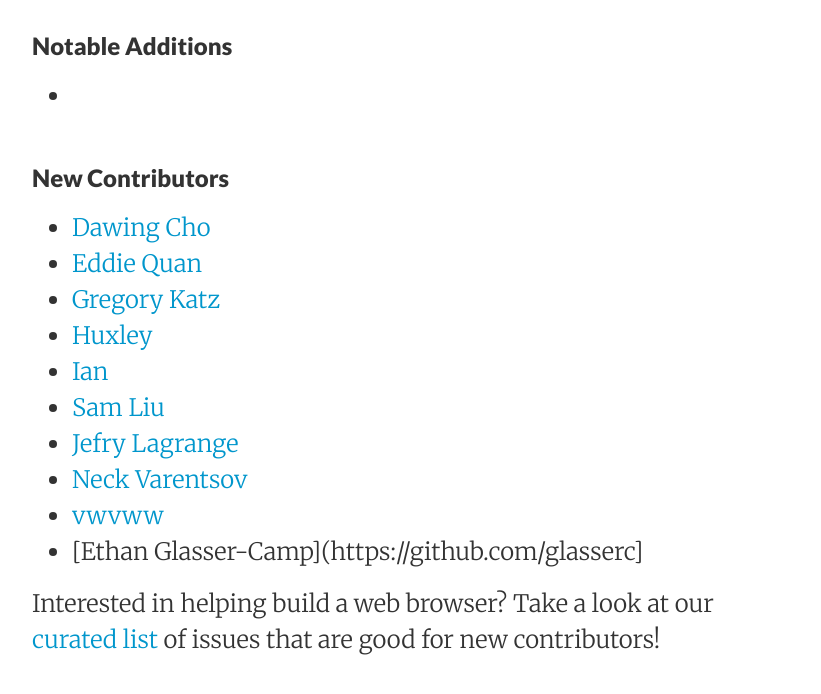
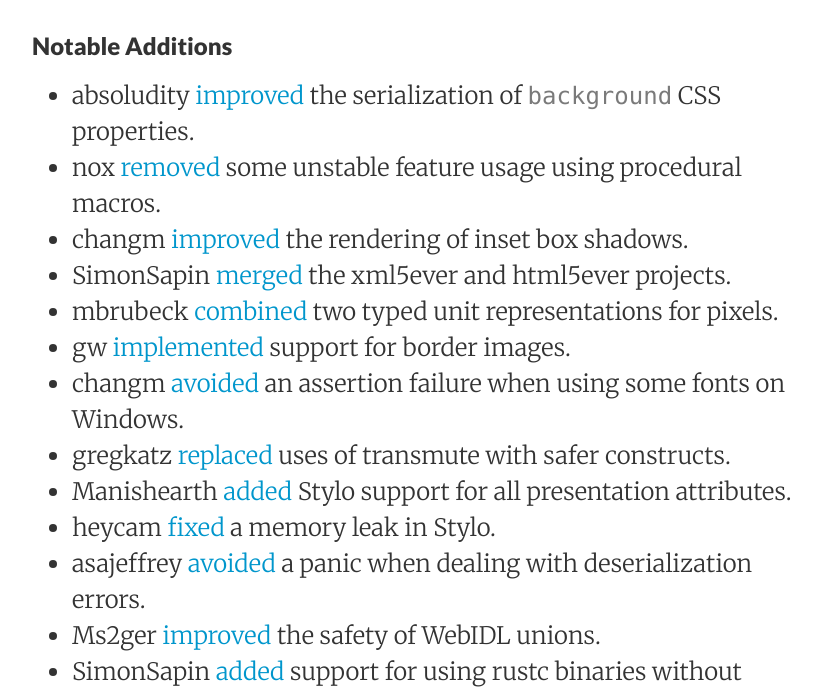
Before and after one commit to servo/blog.servo.org, a Jekyll site: the page built from _posts/2017-02-21-twis-93.md, in a window 1280 px wide and 1400 px high, scrolled down 671 px. Shown: the top 694 px of the window, without its empty margins (224-1045 px from the left). Built offline with Jekyll 4.4.1, drawn with Linux system fonts in a browser that asks for light colours; some of the changed text lies outside the part shown.

Commit message:
Notable changes.

```diff
--- a/_posts/2017-02-21-twis-93.md
+++ b/_posts/2017-02-21-twis-93.md
@@ -17,7 +17,29 @@
 
 ### Notable Additions
 
--
+- absoludity [improved](https://github.com/servo/servo/pull/15733) the serialization of `background` CSS properties.
+- nox [removed](https://github.com/servo/servo/pull/15715) some unstable feature usage using procedural macros.
+- changm [improved](https://github.com/servo/webrender/pull/926) the rendering of inset box shadows.
+- SimonSapin [merged](https://github.com/servo/html5ever/pull/254) the xml5ever and html5ever projects.
+- mbrubeck [combined](https://github.com/servo/servo/pull/15700) two typed unit representations for pixels.
+- gw [implemented](https://github.com/servo/servo/pull/15697) support for border images.
+- changm [avoided](https://github.com/servo/webrender/pull/910) an assertion failure when using some fonts on Windows.
+- gregkatz [replaced](https://github.com/servo/servo/pull/15659) uses of transmute with safer constructs.
+- Manishearth [added](https://github.com/servo/servo/pull/15644) Stylo support for all presentation attributes.
+- heycam [fixed](https://github.com/servo/servo/pull/15629) a memory leak in Stylo.
+- asajeffrey [avoided](https://github.com/servo/servo/pull/15618) a panic when dealing with deserialization errors.
+- Ms2ger [improved](https://github.com/servo/servo/pull/15589) the safety of WebIDL unions.
+- SimonSapin [added](https://github.com/servo/servo/pull/15559) support for using rustc binaries without LLVM assertions enabled to improve build performance.
+- danlrobertson [corrected](https://github.com/servo/ipc-channel/pull/149) some ipc-channel behaviour when dealing with file descriptors that are no longer usable.
+- fresxcv [implemented](https://github.com/servo/servo/pull/15520) the `selectedIndex` API for `HTMLSelectElement`.
+- emilio [compacted](https://github.com/servo/rust-cssparser/pull/118) some RGBA representations.
+- nical [implemented](https://github.com/servo/webrender/pull/858) the foundations of vector graphic rendering for WebRender.
+- prampey [fixed](https://github.com/servo/servo/pull/15495) a panic that could occur when using the `matchMedia` API.
+- asajeffrey [split](https://github.com/servo/servo/pull/15438) the origin concept into immutable and mutable as a precursor to supporting `document.domain`.
+- dati91 [implemented](https://github.com/servo/servo/pull/15314) the Permissions API for WebBluetooth.
+- asajeffrey [allowed](https://github.com/servo/servo/pull/15358) browsing contexts to resolve cross-origin windows.
+- jdm [moved](https://github.com/servo/servo/pull/14962) network requests from the image cache thread to the script thread from which they originate.
+- mathieuh [updated](https://github.com/servo/servo/pull/13561) the `Request` constructor to match more recent specification changes.
 
 ### New Contributors
 
@@ -30,7 +52,7 @@
 - [Jefry Lagrange](https://github.com/zimio)
 - [Neck Varentsov](https://github.com/Varentsov)
 - [vwvww](https://github.com/vwvww)
-- [Ethan Glasser-Camp](https://github.com/glasserc]
+- [Ethan Glasser-Camp](https://github.com/glasserc)
 
 Interested in helping build a web browser? Take a look at our [curated list](https://starters.servo.org/) of issues that are good for new contributors!
 
```
